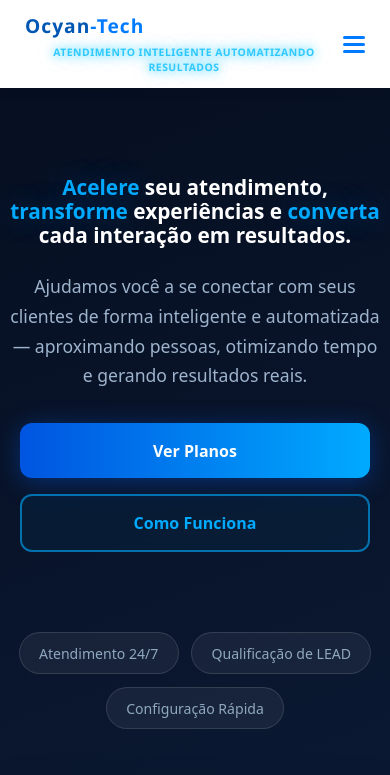
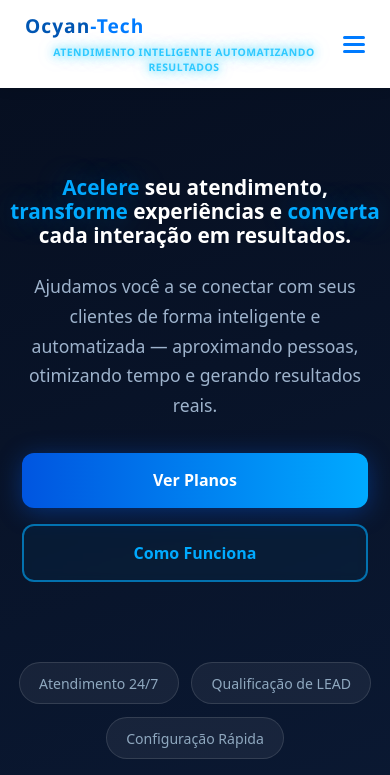
Before and after one commit to OcimarPrado/Frontend-ProjetoA, a React (Vite) app: page / in a window 390 px wide. Shown: the top 775 px of the page. Built offline with nearby package versions, Linux system fonts and the light colour scheme.

Commit message:
ajuste hero responsivo

```diff
--- a/src/styles/Hero.css
+++ b/src/styles/Hero.css
@@ -254,10 +254,10 @@
 /* =====================
    RESPONSIVO — MOBILE (FINAL)
    ===================== */
-@media (max-width: 900px) {
+@media (max-width: 700px) {
   .hero {
     /* Aumentado para 10rem para não tocar no header e reduzido lateral para 0.5rem */
-    padding: 7rem 0rem 4rem;
+    padding: 7rem 0.2rem 4rem;
     min-height: auto;
     display: flex;
     flex-direction: column;
```
